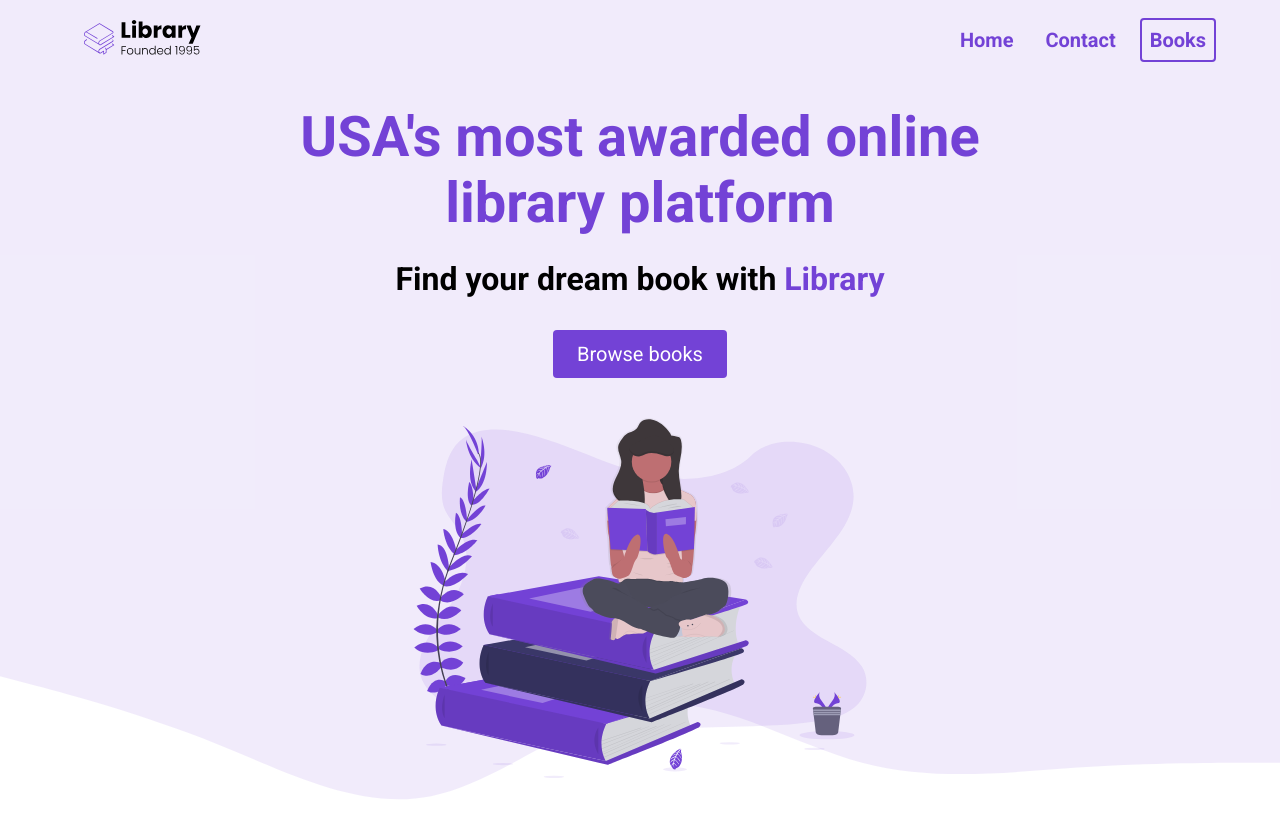
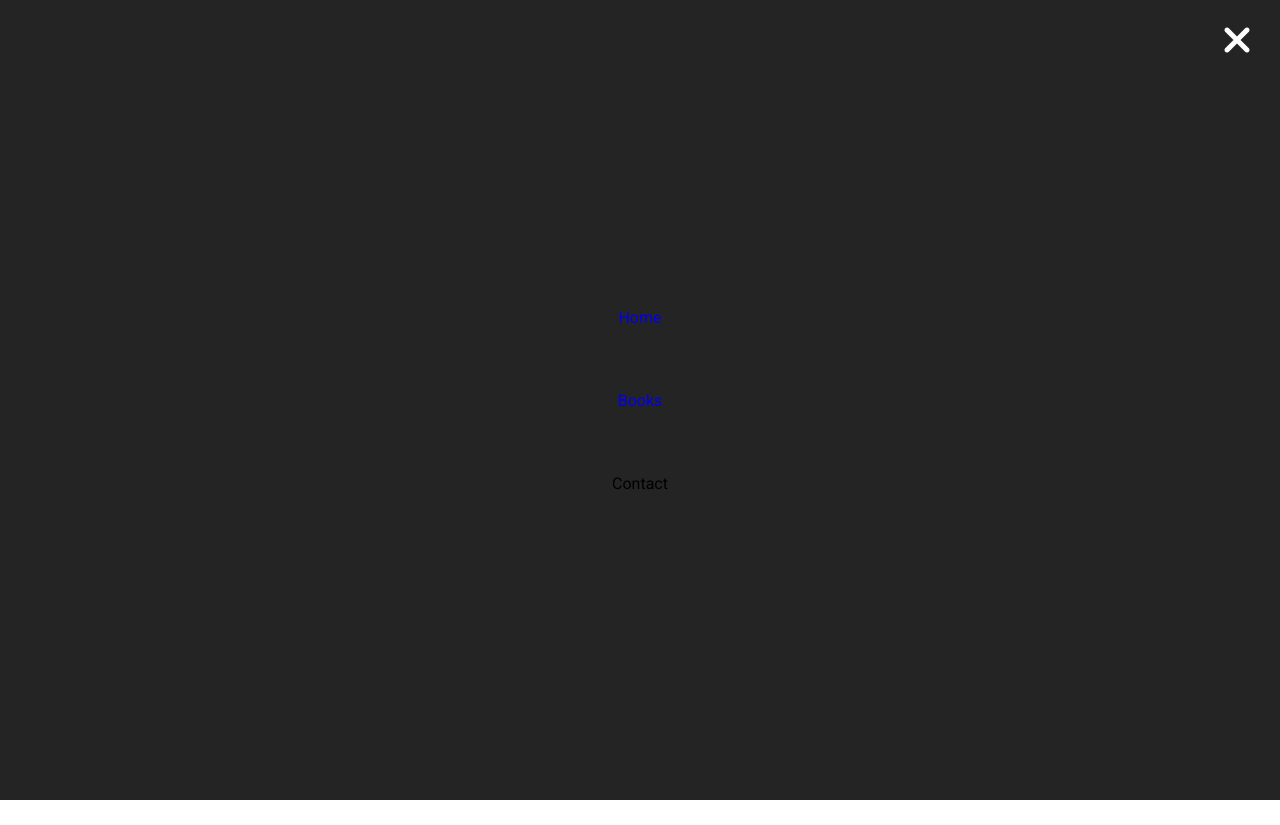
Before and after one commit to caleighkoch/FES-Library-project-1-, a plain HTML site: page index.html in a window 1280 px wide. Shown: the top 825 px of the page. Drawn offline with Linux system fonts and the light colour scheme.

Commit message:
updating code

```diff
--- a/index.html
+++ b/index.html
@@ -6,6 +6,7 @@
     <title>Library</title>
     <link rel="stylesheet" href="styles.css">
     <script src="https://kit.fontawesome.com/136c18f7f1.js" crossorigin="anonymous"></script>
+    <script src="index.js"></script>
 </head>
 <body>
     <section id="landing">
@@ -16,6 +17,25 @@
                     <li><a href="#" class="nav__link">Home</a></li>
                     <li><a href="#" class="nav__link">Contact</a></li>
                     <li><a href="#" class="nav__link nav__link--primary">Books</a></li>
+                </ul>
+            </div>
+            <button class="btn__menu">
+                <i class="fas fa-bars"></i>
+            </button>
+            <div class="menu__backdrop">
+                <button class="btn__menu btn__menu--close">
+                    <i class="fas fa-times"></i>
+                </button>
+                <ul class="menu__links">
+                    <li class="menu__list">
+                        <a href="#" class="menu__link">Home</a>
+                    </li>
+                    <li class="menu__list">
+                        <a href="#features" class="menu__link">Books</a>
+                    </li>
+                    <li class="menu__list">
+                        <a class="menu__link no-cursor">Contact</a>
+                    </li>
                 </ul>
             </div>
         </nav>
--- /dev/null
+++ b/index.js
@@ -0,0 +1,7 @@
+function openMenu() {
+
+}
+
+function closeMenu() {
+
+}
--- a/styles.css
+++ b/styles.css
@@ -86,6 +86,52 @@ li {
 .nav__link--primary:hover {
     text-decoration: none;
 }
+
+.btn__menu {
+    background-color:transparent;
+    font-size:40px;
+    text-align: center;
+    border:none;
+    color:#7342d6;
+}
+
+.menu__backdrop {
+    position: absolute;
+    background-color:#242424;
+    top:0;
+    left:0;
+    right:0;
+    bottom:0;
+    z-index:100;
+    display: flex;
+    justify-content: center;
+    align-items: center;
+}
+
+.menu__links {
+    display: flex;
+    flex-direction: column;
+    align-items: center;
+}
+
+.menu__list {
+    padding:32px 0;
+}
+
+.menu_link {
+    font-size: 40px;
+    color:white;
+}
+
+.btn__menu--close {
+    position: absolute;
+    right:20px;
+    top:10px;
+    padding:8px;
+    color:white;
+}
+
+/*LANDING*/
 
 #landing {
     background-color:rgba(115,66,214,0.1);
```
